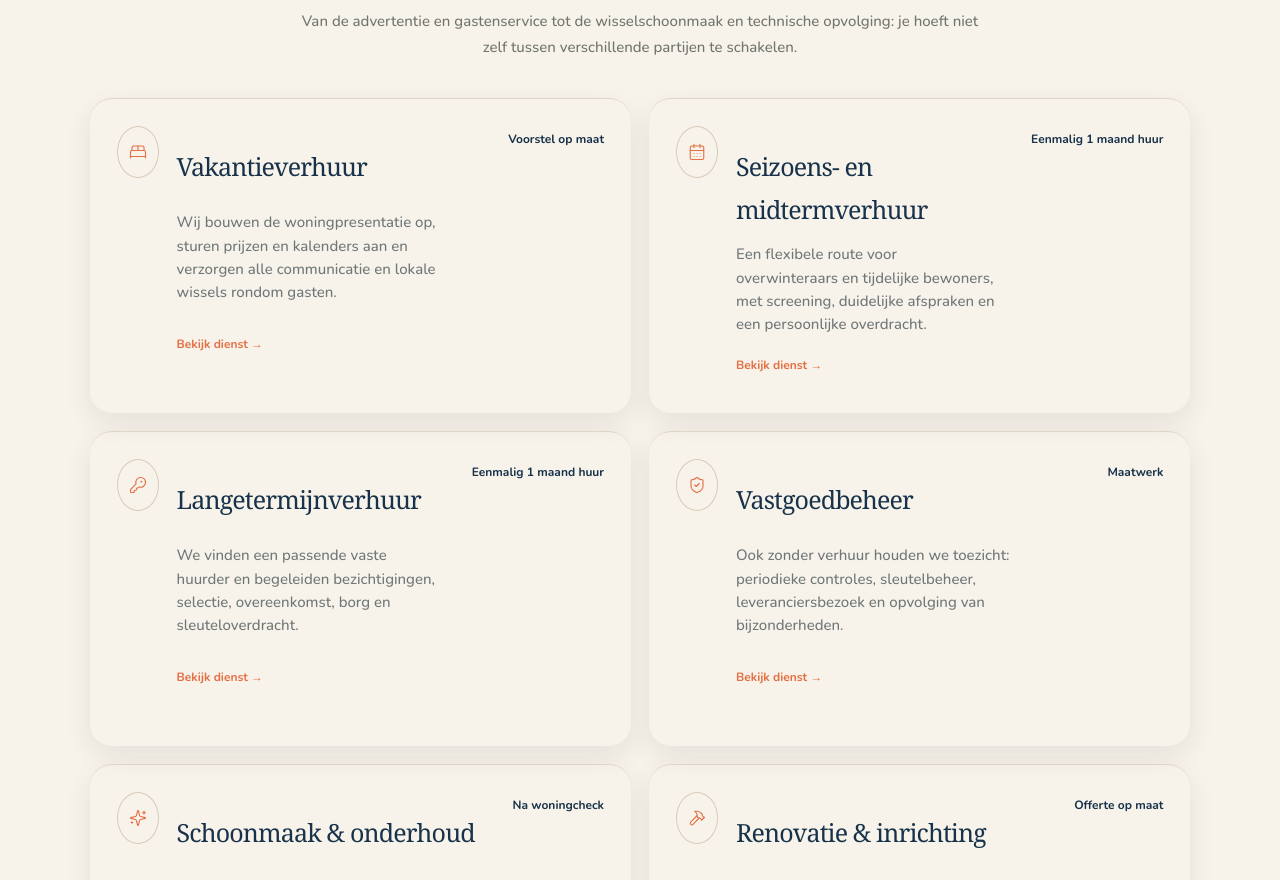
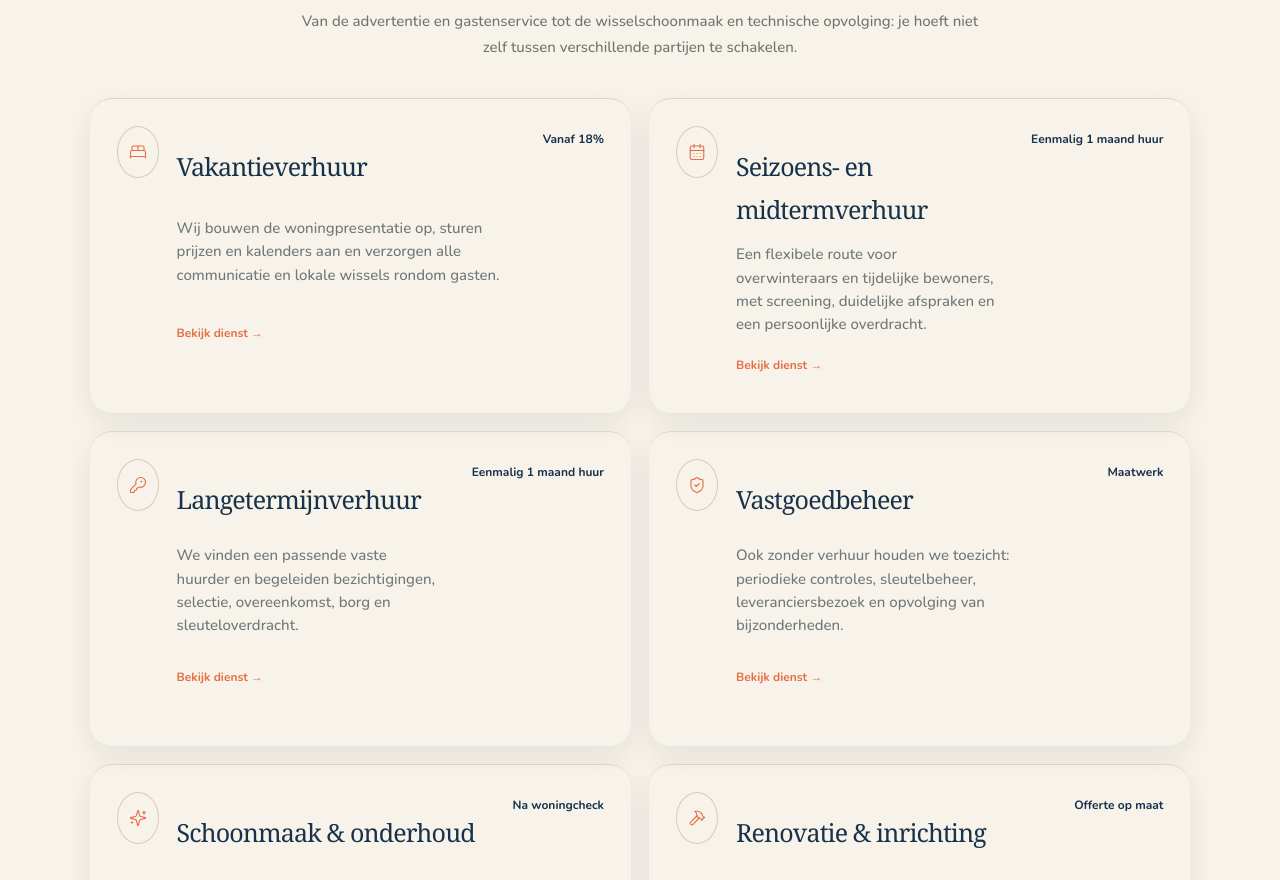
Before and after one commit to martijnschlosser/verhuurbeheer-torremolinos, a Next.js app: page / in a window 1280 px wide. Shown: the part 1600-2480 px from the top of the page. Built offline with nearby package versions, Linux system fonts and the light colour scheme; no server answers.

Commit message:
Align contact and pricing configuration

```diff
--- a/app/site-config.ts
+++ b/app/site-config.ts
@@ -40,7 +40,7 @@ export const siteConfig = {
     whatsapp: "31852128105",
   },
   pricing: {
-    holidayRental: "Voorstel op maat",
+    holidayRental: "Vanaf 18%",
     midterm: "Eenmalig 1 maand huur",
     longterm: "Eenmalig 1 maand huur",
   },
```
